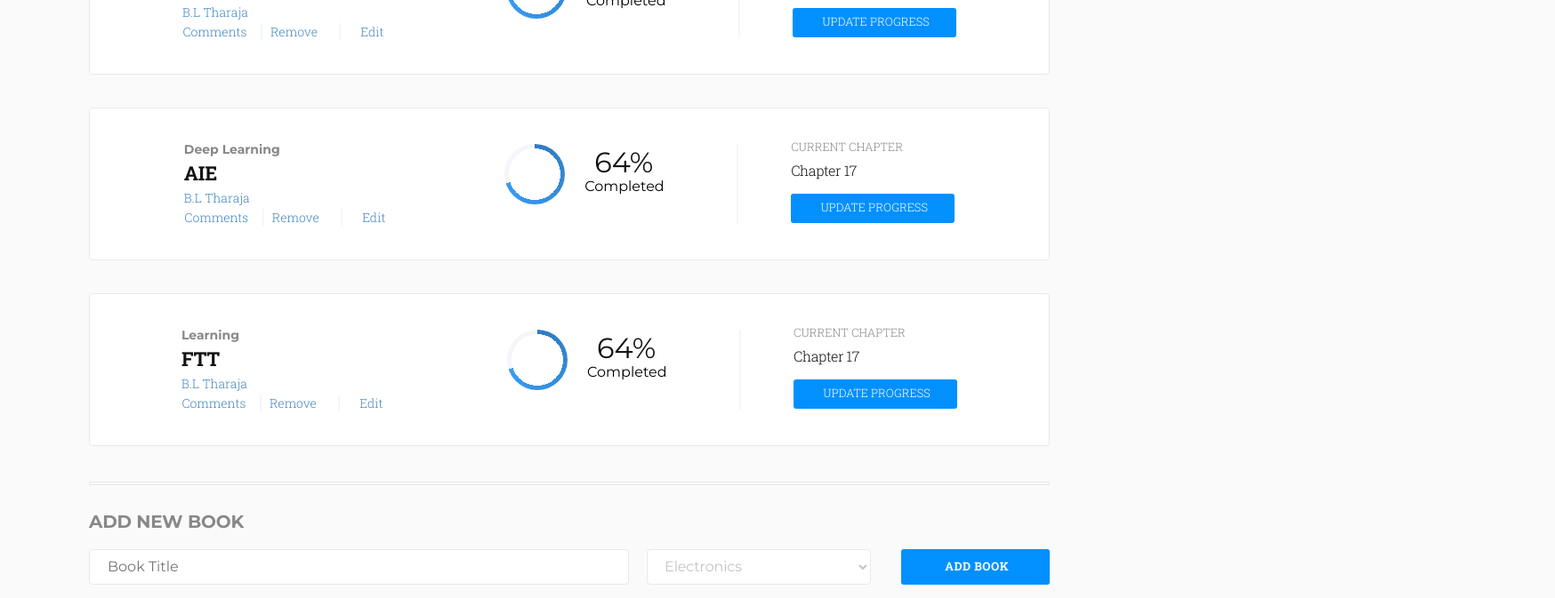
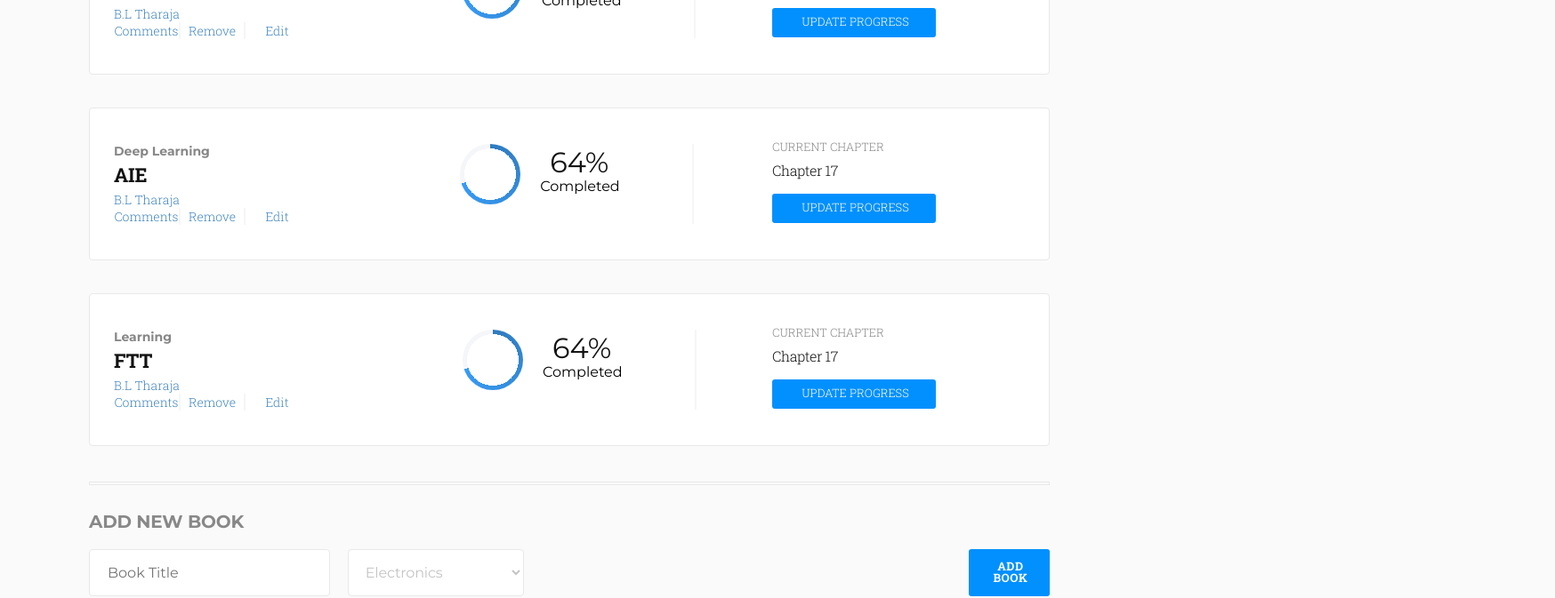
Before and after one commit to Alaska01/book-store, a React (Create React App) app: page / in a window 1280 px wide. Shown: the part 220-893 px from the top of the page at 89% size, 1748 px wide, since content can reach past the window. Built offline with nearby package versions, Linux system fonts and the light colour scheme.

Commit message:
Update styling issues as requested by TSE

```diff
--- a/src/App.scss
+++ b/src/App.scss
@@ -6,9 +6,6 @@ html,
 body {
   box-sizing: border-box;
   font-family: 'Montserrat', sans-serif;
-}
-
-body {
   background-color: #fafafa;
 }
 
@@ -22,6 +19,7 @@ body {
   &.main {
     width: 100%;
     margin: 0 auto;
+    box-sizing: border-box;
   }
 }
 
@@ -42,7 +40,7 @@ body {
 
   span {
     float: right;
-    margin-left: 28rem;
+    margin-left: 70rem;
     color: #0290ff;
   }
 
@@ -82,7 +80,7 @@ body {
 
   &.main {
     display: flex;
-    justify-content: center;
+    justify-content: space-between;
     align-items: center;
     padding: 0 27px;
     height: 170px;
@@ -134,7 +132,7 @@ body {
   &.btn-action {
     width: 73px;
     height: 19px;
-    margin: 3px 15px 2px 0;
+    // margin: 3px 15px 2px 0;
     font-family: 'Roboto Slab', serif;
     font-size: 14px;
     font-weight: 300;
@@ -220,6 +218,10 @@ body {
     color: #121212;
   }
 
+  &.progress {
+    padding-right: 100px;
+  }
+
   &.update-progress {
     width: 184px;
     height: 33px;
@@ -252,14 +254,14 @@ body {
 
   &.form-main {
     display: flex;
+    justify-content: space-between;
   }
 
   &.input {
-    width: 664px;
+    width: 65%;
     padding-left: 20px;
     border-radius: 4px;
     border: solid 1px #e8e8e8;
-    background-color: #fff;
     color: #c4c4c4;
     font-family: 'Montserrat', sans-serif;
     font-size: 16px;
@@ -285,7 +287,7 @@ body {
   &.add-book {
     width: 184px;
     height: 100%;
-    margin: 0 0 0 34px;
+    margin: 0 0 0 500px;
     padding: 12.8px 19px 14.2px 22px;
     border-radius: 3px;
     background-color: #0290ff;
```
